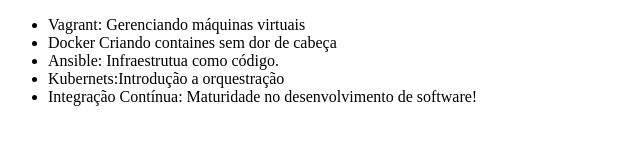
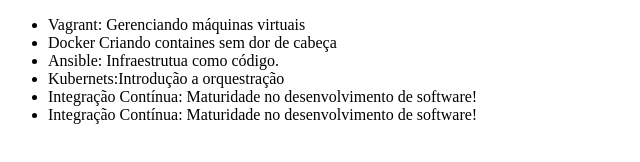
Before and after one commit to igorblos/CursoGit, a plain HTML site: page index.html in a window 1280 px wide. Shown: the whole page, without its empty margins (0-640 px from the left). Drawn offline with Linux system fonts and the light colour scheme.

Commit message:
Duplicado curso de integração

```diff
--- a/index.html
+++ b/index.html
@@ -11,6 +11,7 @@
        <li>Ansible: Infraestrutua como código.</li>
        <li>Kubernets:Introdução a orquestração</li>
        <li>Integração Contínua: Maturidade no desenvolvimento de software!</li>
+       <li>Integração Contínua: Maturidade no desenvolvimento de software!</li>
     </ul>
 </body>
 </html>
```
